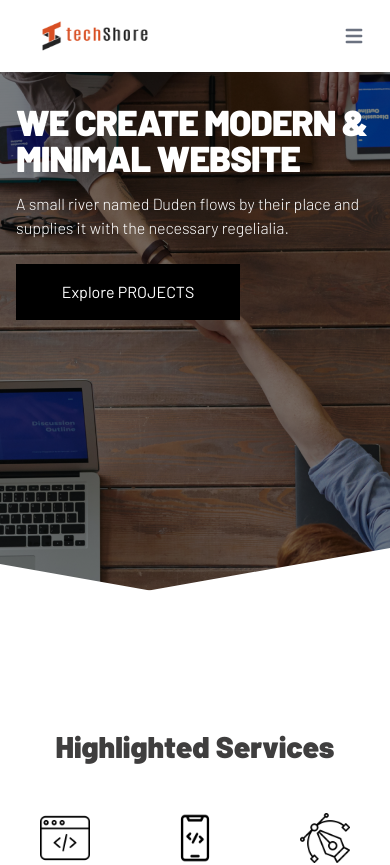
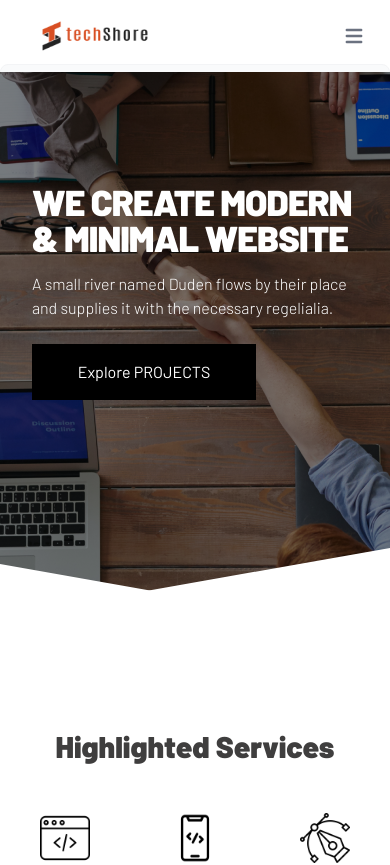
Before and after one commit to nahid-priom/techShore, a Next.js app: page / in a window 390 px wide. Shown: the top 865 px of the page. Built offline with nearby package versions, Linux system fonts and the light colour scheme.

Commit message:
Our Company Website

```diff
--- a/src/common/elements/Navbar/Navbar.tsx
+++ b/src/common/elements/Navbar/Navbar.tsx
@@ -3,7 +3,7 @@ import Link from "next/link";
 import React, { useState } from "react";
 
 export default function Navbar() {
-  const [mobileMenuOpen, setMobileMenuOpen] = useState(false);
+  const [mobileMenuOpen, setMobileMenuOpen] = useState(true);
 
   const toggleMobileMenu = () => {
     setMobileMenuOpen(!mobileMenuOpen);
--- a/src/modules/LandingPage/components/HeroSection/HeroSection.tsx
+++ b/src/modules/LandingPage/components/HeroSection/HeroSection.tsx
@@ -16,8 +16,8 @@ export default function HeroSection({ title, subTitle }: Props) {
         className="w-3/4 h-44 bg-white absolute -bottom-28 -right-10 "
         style={{ rotate: "-10deg" }}
       ></div>
-      <div className="grid max-w-screen-xl px-4 py-8 mx-auto lg:gap-8 xl:gap-0 lg:py-16 lg:grid-cols-12 relative">
-        <div className="mr-auto place-self-center lg:col-span-7 z-10">
+      <div className="grid max-w-screen-xl px-4 py-8 my-20 lg:my-0 lg:mx-12  mx-4 lg:gap-8 xl:gap-0 lg:py-16 lg:grid-cols-12 relative">
+        <div className="mr-auto place-self-center  lg:col-span-7 z-10">
           <h1 className="max-w-2xl mb-4 text-4xl font-extrabold tracking-tight leading-none md:text-5xl xl:text-6xl text-white">
             {title}
           </h1>
```
